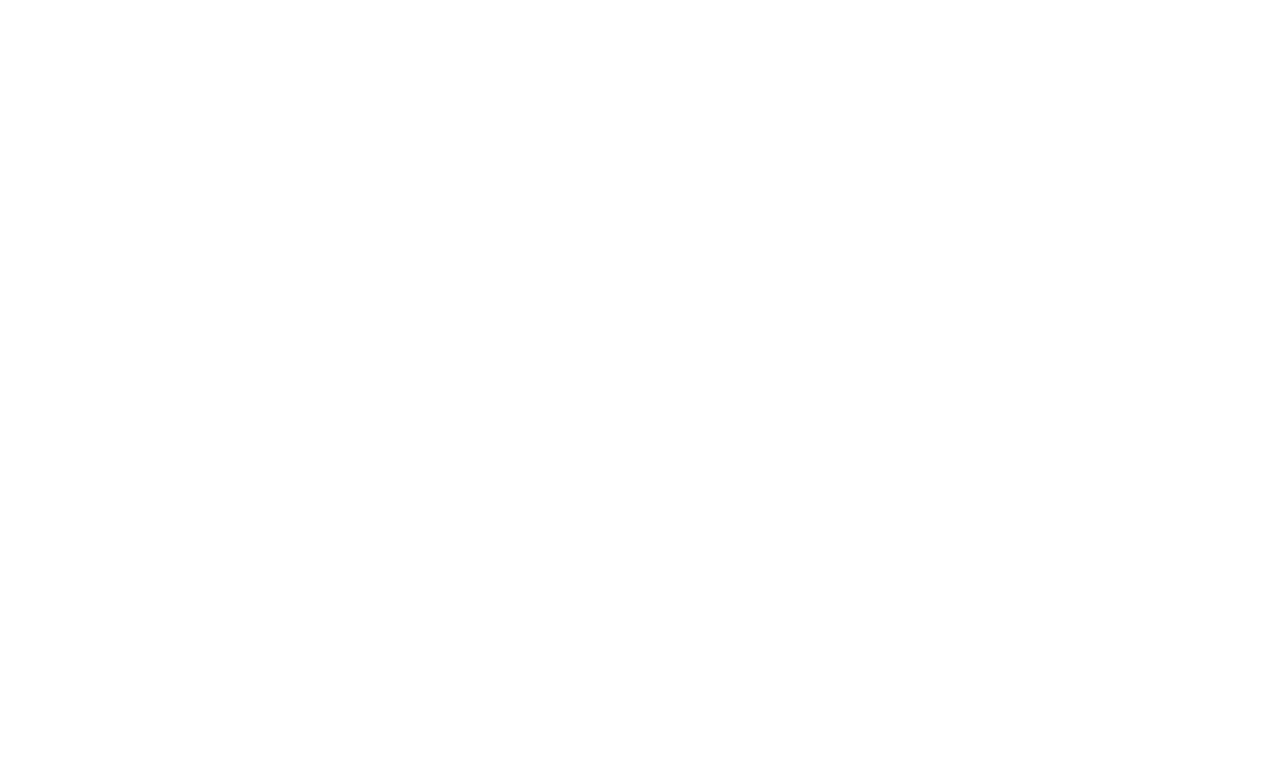
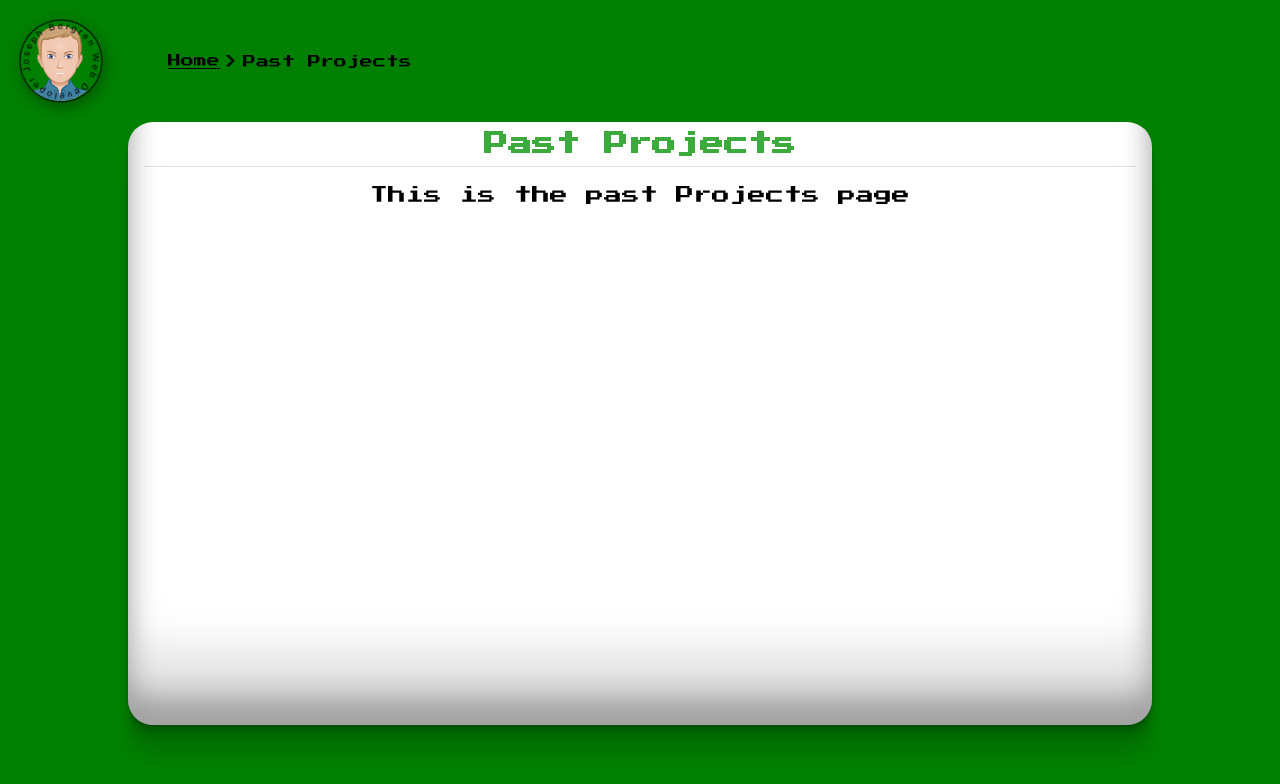
Before and after one commit to Josebergreno/Portfolio, a React (Create React App) app: page /contact in a window 1280 px wide. Shown: the top 784 px of the page. Built offline with nearby package versions, Linux system fonts and the light colour scheme.

Commit message:
reformatted routing, styled project, added state to the link in homepage

```diff
--- a/src/App.js
+++ b/src/App.js
@@ -1,4 +1,11 @@
 import HomePage from "./components/HomePage/HomePage";
+import About from "./components/About/AboutLink";
+import PastProjects from "./components/PastProjects/PastProjectsLink";
+import Skills from "./components/Skills/SkillsLink";
+
+import NoMatch from "./components/NoMatch";
+import ContactPage from "./components/Contact/Page/ContactPage";
+import { Route, Routes } from "react-router-dom";
 
 const App = () => {
   const colorTheme = {
@@ -8,7 +15,18 @@ const App = () => {
     gray: "#E7DFDD",
   };
 
-  return <HomePage />;
+  return (
+    <>
+      <Routes>
+        <Route path="/*" element={<HomePage />} />
+        <Route path="about" element={<About />} />
+        <Route path="skills" element={<Skills />} />
+        <Route path="past-projects" element={<PastProjects />} />
+        <Route path="contact" element={<ContactPage />} />
+        <Route path="*" element={<NoMatch />} />
+      </Routes>
+    </>
+  );
 };
 
 export default App;
--- a/src/components/About/AboutLink.js
+++ b/src/components/About/AboutLink.js
@@ -6,7 +6,7 @@ import { Link, Outlet } from "react-router-dom";
 const AboutLink = (props) => {
   return (
     <>
-      <Link to="/about" className={styles["container"]}>
+      <Link to="/about" onClick={props.onClick} className={styles["container"]}>
         <div className={styles["header-container"]}>
           <h1 className={styles["header"]}>
             Hi, I'm <span className={styles["joe"]}>Joe</span>. Web Developer
--- a/src/components/Contact/Link/ContactLink.js
+++ b/src/components/Contact/Link/ContactLink.js
@@ -5,13 +5,17 @@ import { Link, Outlet } from "react-router-dom";
 const ContactLink = (props) => {
   return (
     <>
-      <Link to="/contact" className={styles["container"]}>
+      <Link
+        to="/contact"
+        onClick={props.onClick}
+        className={styles["container"]}
+      >
         <div className={styles["contact-container"]}>
           <div className={styles["contact"]}>Contact</div>
           <SendIcon />
         </div>
       </Link>
-      {/* <Outlet /> */}
+      <Outlet />
     </>
   );
 };
--- /dev/null
+++ b/src/components/Contact/Page/BreadCrumbs/BreadCrumbs.js
@@ -0,0 +1,23 @@
+import React from "react";
+import styles from "./BreadCrumbs.module.css";
+
+const BreadCrumbs = (props) => {
+  console.log(props);
+  return (
+    <div className={styles["bread-crumb--container"]}>
+      <ul className={styles["list"]}>
+        <li>
+          <a className={styles["link"]} aria-label="Home" key="1" href="/">
+            Home
+          </a>
+        </li>
+        <p className={styles["seperator"]}>{">"}</p>
+        <li>
+          <p className={styles["current-location"]}>{props.contentHeader[2]}</p>
+        </li>
+      </ul>
+    </div>
+  );
+};
+
+export default BreadCrumbs;
--- /dev/null
+++ b/src/components/Contact/Page/BreadCrumbs/BreadCrumbs.module.css
@@ -0,0 +1,42 @@
+.bread-crumb--container {
+  width: 100%;
+  grid-row: 1/2;
+  grid-column: 1/4;
+  display: flex;
+  justify-content: center;
+  align-items: center;
+}
+
+.list {
+  margin-left: 10vw;
+  display: flex;
+  align-items: center;
+  justify-content: flex-start;
+  list-style: none;
+  width: 100%;
+}
+
+/* home page */
+.link {
+  font-family: "Press Start 2P", cursive;
+  font-size: small;
+  color: black;
+}
+.link:hover {
+  opacity: 50%;
+}
+
+/* current location */
+.current-location {
+  font-family: "Press Start 2P", cursive;
+  font-size: small;
+  color: black;
+  margin-left: 5px;
+}
+/* > */
+.seperator {
+  font-family: "Press Start 2P", cursive;
+  font-size: small;
+  color: black;
+  margin-left: 5px;
+}
--- a/src/components/Contact/Page/ContactPage.js
+++ b/src/components/Contact/Page/ContactPage.js
@@ -1,5 +1,11 @@
 import React, { useEffect, useState } from "react";
 import CmdLineLayout from "../../CommandLine/CmdLineLayout";
+import styles from "./ContactPage.module.css";
+import logo from "../../../UI/logo-cropped.svg";
+import avatar from "../../../UI/avatar.svg";
+import { Divider } from "@mui/material";
+import BreadCrumbs from "./BreadCrumbs/BreadCrumbs";
+import { Outlet } from "react-router-dom";
 
 //set a counter in state
 //once counter reaches 5, change state to render different component
@@ -9,15 +15,53 @@ import CmdLineLayout from "../../CommandLine/CmdLineLayout";
 const ContactPage = () => {
   const [counter, setCounter] = useState(1);
 
+  const contentHeader = ["About Me", "Skills", "Past Projects", "Contact"];
+  const contentBody = {
+    about: (
+      <>
+        Hi! I'm Joe. I'm a 27 year old web developer specialing in front end
+        development and React framework applications. When i'm not designing and
+        building websites, I love spending time outdoors, training Brazilian
+        Jiu-Jitsu, and traveling the world with my wife. I also speak German,
+        and am a huge dog lover.
+      </>
+    ),
+    pastProjects: <>This is the past Projects page</>,
+    skills: <>This is the skills page</>,
+    contact: <>This is the contact page</>,
+  };
+
   useEffect(() => {
-    const interval = setInterval(() => {
+    const interval = setTimeout(() => {
       console.log(counter);
       counter < 6 && setCounter((prev) => prev + 1);
     }, 1000);
-    return () => clearInterval(interval);
+    return () => clearTimeout(interval);
   }, [counter]);
 
-  return counter < 6 && <CmdLineLayout />;
+  return counter < 6 ? (
+    <CmdLineLayout />
+  ) : (
+    <>
+      <div className={styles["layout"]}>
+        <div className={styles["about"]}>
+          <h2 className={styles["header"]}>{contentHeader[2]}</h2>
+          <Divider variant="middle" />
+          <div className={styles["text-content"]}>
+            {contentBody.pastProjects}
+          </div>
+        </div>
+        <div className={styles["avatar-container"]}>
+          <img src={avatar} alt={"avatar"} className={styles["avatar"]} />
+        </div>
+        <div className={styles["logo-container"]}>
+          <img className={styles["logo"]} src={logo} alt={"Logo"} />
+        </div>
+        <BreadCrumbs contentHeader={contentHeader} />
+      </div>
+      <Outlet />
+    </>
+  );
 };
 
 export default ContactPage;
--- a/src/components/Contact/Page/ContactPage.module.css
+++ b/src/components/Contact/Page/ContactPage.module.css
@@ -0,0 +1,120 @@
+/* page layout */
+.layout {
+  width: 100vw;
+  height: 100vh;
+  background-color: green;
+  display: grid;
+  grid-template-columns: 10fr 80fr 10fr;
+  grid-template-rows: 10fr 80fr 10fr;
+  animation-name: mainContent;
+  animation-duration: 0.5s;
+  animation-direction: normal;
+  animation-iteration-count: 1;
+  animation-timing-function: ease-in;
+}
+
+@keyframes mainContent {
+  from {
+    opacity: 0%;
+  }
+  to {
+    opacity: 100%;
+  }
+}
+
+/* Main Content */
+.about {
+  grid-row: 2/3;
+  grid-column: 2/3;
+  border: none;
+  background-color: white;
+  border-radius: 25px;
+  transition: 0.2s;
+  box-shadow: rgba(0, 0, 0, 0.17) 0px -23px 25px 0px inset,
+    rgba(0, 0, 0, 0.15) 0px -36px 30px 0px inset,
+    rgba(0, 0, 0, 0.1) 0px -79px 40px 0px inset, rgba(0, 0, 0, 0.06) 0px 2px 1px,
+    rgba(0, 0, 0, 0.09) 0px 4px 2px, rgba(0, 0, 0, 0.09) 0px 8px 4px,
+    rgba(0, 0, 0, 0.09) 0px 16px 8px, rgba(0, 0, 0, 0.09) 0px 32px 16px;
+}
+
+.avatar-container {
+  display: flex;
+  justify-content: flex-start;
+  align-items: center;
+  grid-row: 1/2;
+  grid-column: 1/4;
+  margin: 20px;
+}
+.avatar {
+  width: 10vmin;
+  border-radius: 50%;
+}
+
+.logo-container {
+  grid-row: 1/2;
+  grid-column: 1/4;
+  display: flex;
+  justify-content: flex-start;
+  align-items: center;
+  margin: 20px;
+}
+.logo {
+  border: black solid 0.2px;
+  width: 10vmin;
+  border-radius: 50%;
+  box-shadow: rgba(0, 0, 0, 0.35) 0px 5px 15px;
+  animation-name: logo;
+  animation-duration: 10s;
+  animation-direction: normal;
+  animation-iteration-count: infinite;
+  animation-timing-function: linear;
+}
+
+@keyframes logo {
+  0% {
+    transform: rotate(0);
+  }
+  25% {
+    transform: scale(1.05) rotate(-90deg);
+  }
+  50% {
+    transform: rotate(-180deg);
+  }
+  75% {
+    transform: scale(1.05) rotate(-270deg);
+  }
+  100% {
+    transform: rotate(-360deg);
+  }
+}
+
+.header {
+  display: flex;
+  justify-content: center;
+  align-items: center;
+  font-family: "Press Start 2P", cursive;
+  color: rgb(60, 170, 60);
+  margin: 10px;
+}
+
+.text-content {
+  margin: 10px;
+  display: flex;
+  justify-content: center;
+  align-items: center;
+  line-height: 120%;
+  font-family: "Press Start 2P", cursive;
+}
+
+@media (min-width: 1000px) {
+  .text-content {
+    font-size: large;
+    line-height: 200%;
+  }
+}
+
+@media (max-width: 430px) {
+  .header {
+    font-size: medium;
+  }
+}
--- a/src/components/PastProjects/PastProjectsLink.js
+++ b/src/components/PastProjects/PastProjectsLink.js
@@ -5,13 +5,17 @@ import { Link, Outlet } from "react-router-dom";
 const PastProjectsLink = (props) => {
   return (
     <>
-      <Link to="/past-projects" className={styles["container"]}>
+      <Link
+        to="/past-projects"
+        onClick={props.onClick}
+        className={styles["container"]}
+      >
         <div className={styles["past-projects--container"]}>
           <div className={styles["past-projects"]}>Past projects</div>
           <FolderOpenIcon />
         </div>
       </Link>
-      {/* <Outlet /> */}
+      <Outlet />
     </>
   );
 };
--- a/src/components/Skills/SkillsLink.js
+++ b/src/components/Skills/SkillsLink.js
@@ -5,7 +5,11 @@ import { Link, Outlet } from "react-router-dom";
 const SkillsLink = (props) => {
   return (
     <>
-      <Link to="/skills" className={styles["container"]}>
+      <Link
+        to="/skills"
+        className={styles["container"]}
+        onClick={props.onClick}
+      >
         <div className={styles["skills-container"]}>
           <div className={styles["skills"]}>Skills</div>
           <CodeIcon />
--- a/src/components/Skills/SkillsLink.module.css
+++ b/src/components/Skills/SkillsLink.module.css
@@ -17,7 +17,7 @@
 }
 
 .container:hover {
-  transform: scale(1.02);
+  transform: scale(1.01);
   text-decoration: none;
 }
 .container:visited {
--- a/src/index.js
+++ b/src/index.js
@@ -1,28 +1,16 @@
 import React from "react";
 import ReactDOM from "react-dom/client";
-import { BrowserRouter, Route, Routes } from "react-router-dom";
+import { BrowserRouter } from "react-router-dom";
 import "./index.css";
 import reportWebVitals from "./reportWebVitals";
-import HomePage from "./components/HomePage/HomePage";
-import About from "./components/About/AboutLink";
-import PastProjects from "./components/PastProjects/PastProjectsLink";
-import Skills from "./components/Skills/SkillsLink";
 
-import NoMatch from "./components/NoMatch";
-import ContactPage from "./components/Contact/Page/ContactPage";
+import App from "./App";
 
 const root = ReactDOM.createRoot(document.getElementById("root"));
 root.render(
   <React.StrictMode>
     <BrowserRouter>
-      <Routes>
-        <Route path="/*" element={<HomePage />} />
-        <Route path="about" element={<About />} />
-        <Route path="skills" element={<Skills />} />
-        <Route path="past-projects" element={<PastProjects />} />
-        <Route path="contact" element={<ContactPage />} />
-        <Route path="*" element={<NoMatch />} />
-      </Routes>
+      <App></App>
     </BrowserRouter>
   </React.StrictMode>
 );
```
Also changed, not shown: src/components/HomePage/HomePage.js (+24 -5 lines).
